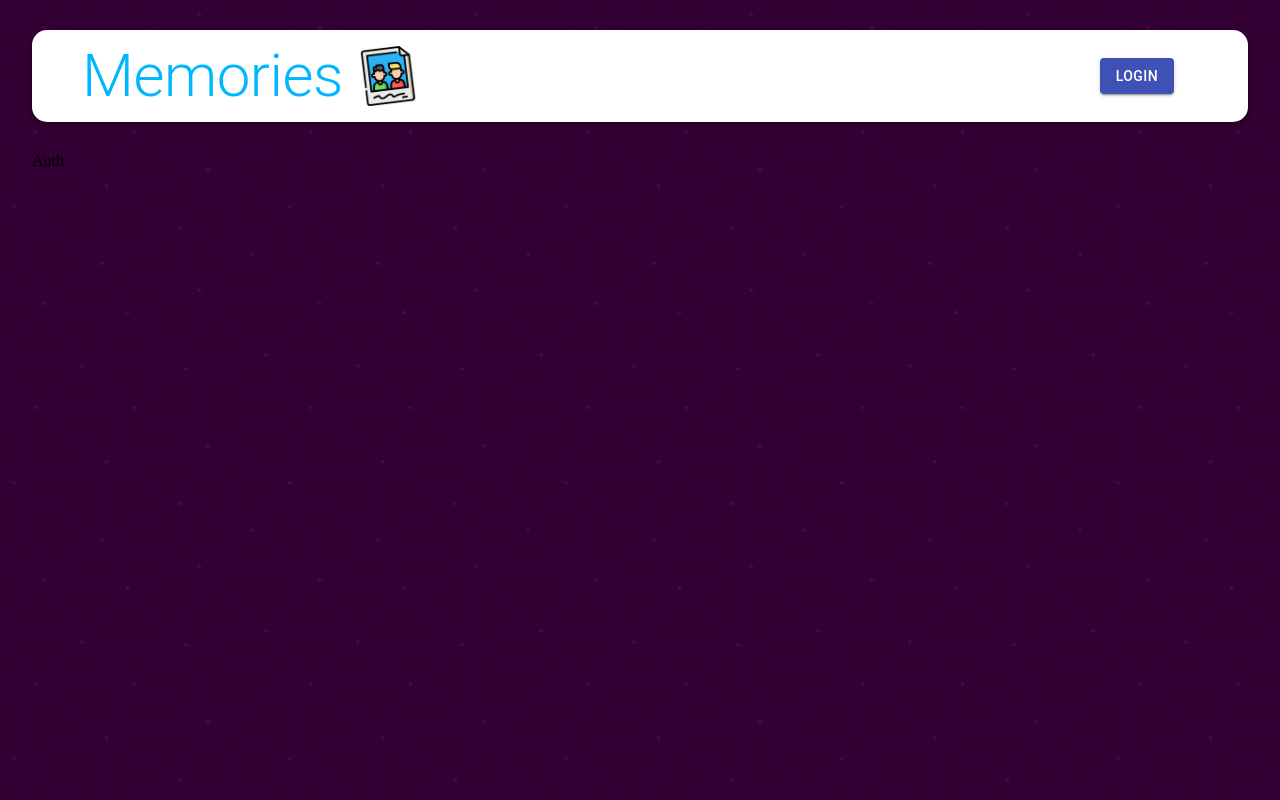
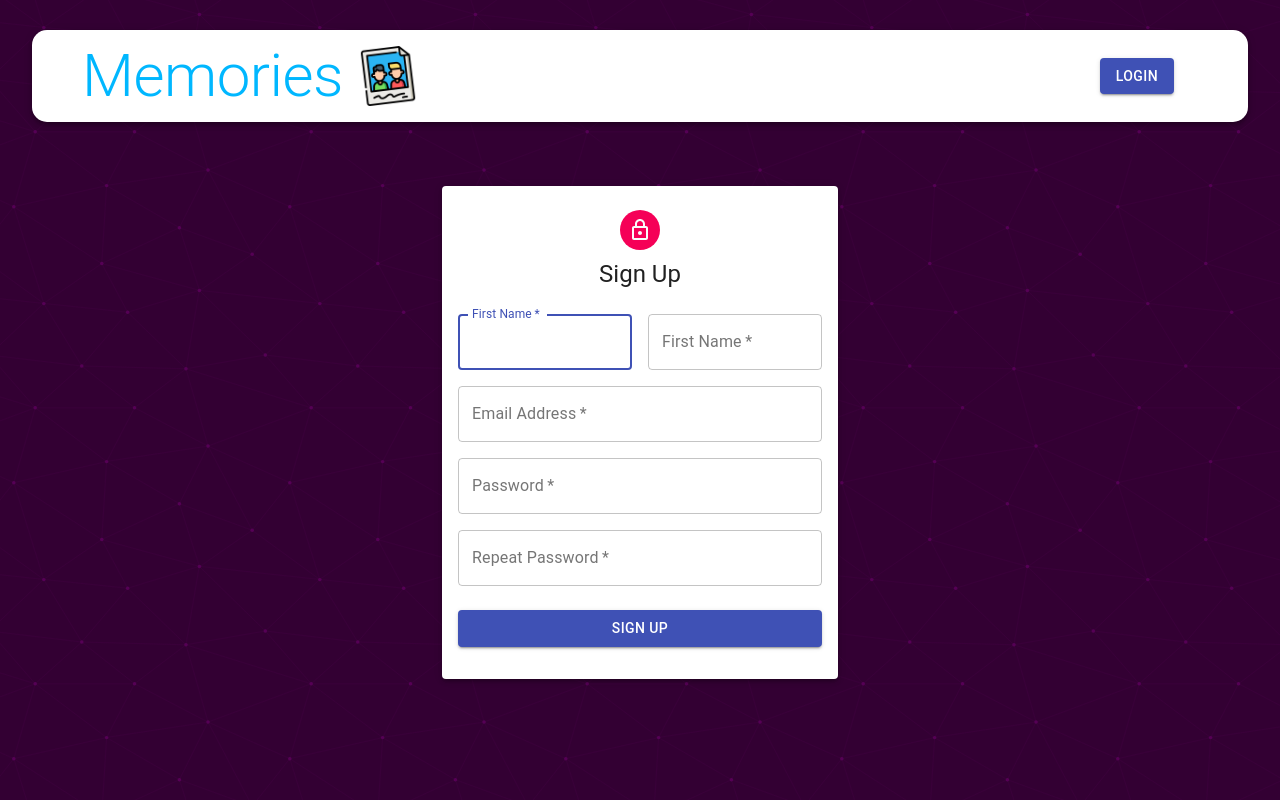
Before and after one commit to voidGlitch/BlogBuster, a React (Create React App) app in the folder client/: page /auth in a window 1280 px wide. Built offline with nearby package versions, Linux system fonts and the light colour scheme.

Commit message:
Added Sign Up page

```diff
--- a/client/src/components/Auth/Auth.js
+++ b/client/src/components/Auth/Auth.js
@@ -1,8 +1,88 @@
-import React from "react";
+import React, { useState } from "react";
+import {
+  Avatar,
+  Button,
+  Paper,
+  Grid,
+  Typography,
+  Container,
+} from "@material-ui/core";
+import useStyles from "./styles";
+import LockOutlinedIcon from "@material-ui/icons/LockOutlined";
+import Input from "./Input";
 
 const Auth = () => {
-  const state = "Null";
-  return <div>Auth</div>;
+  const classes = useStyles();
+  const [showPassword, setShowPassword] = useState(false);
+  const isSignUp = true;
+
+  const handleShowPassword = () =>
+    setShowPassword((prevShowpassword) => !prevShowpassword);
+
+  const handleSubmit = () => {};
+  const handleChange = () => {};
+
+  return (
+    <Container component="main" maxWidth="xs">
+      <Paper className={classes.paper} elevation={3}>
+        <Avatar className={classes.avatar}>
+          <LockOutlinedIcon />
+        </Avatar>
+        <Typography variant="h5">{isSignUp ? "Sign Up" : "Sign In"}</Typography>
+        <form className={classes.form} onSubmit={handleSubmit}>
+          <Grid container spacing={2}>
+            {isSignUp && (
+              <>
+                <Input
+                  name="firstName"
+                  label="First Name"
+                  handleChange={handleChange}
+                  autoFocus
+                  half
+                />
+                <Input
+                  name="firstName"
+                  label="First Name"
+                  handleChange={handleChange}
+                  half
+                />
+              </>
+            )}
+            <Input
+              name="email"
+              label="Email Address"
+              handleChange={handleChange}
+              type="email"
+            />
+            <Input
+              name="password"
+              label="Password"
+              handleChange={handleChange}
+              type={showPassword ? "text" : "password"}
+              handleShowPassword={handleShowPassword}
+            />
+            {isSignUp && (
+              <Input
+                name="confirmPassword"
+                label="Repeat Password"
+                handleChange={handleChange}
+                type="password"
+              />
+            )}
+          </Grid>
+          <Button
+            type="submit"
+            fullWidth
+            variant="contained"
+            color="primary"
+            className={classes.submit}
+          >
+            {isSignUp ? "Sign Up" : "Sign In"}
+          </Button>
+        </form>
+      </Paper>
+    </Container>
+  );
 };
 
 export default Auth;
--- /dev/null
+++ b/client/src/components/Auth/Input.js
@@ -0,0 +1,42 @@
+import React from "react";
+import { TextField, Grid, InputAdornment, IconButton } from "@material-ui/core";
+import Visibility from "@material-ui/icons/Visibility";
+import VisibilityOff from "@material-ui/icons/VisibilityOff";
+
+const Input = ({
+  half,
+  name,
+  handleChange,
+  label,
+  autoFocus,
+  type,
+  handleShowPassword,
+}) => {
+  return (
+    <Grid item xs={12} sm={half ? 6 : 12}>
+      <TextField
+        name={name}
+        onChange={handleChange}
+        variant="outlined"
+        required
+        fullWidth
+        label={label}
+        autoFocus={autoFocus}
+        type={type}
+        InputProps={
+          name === "password" && {
+            endAdorement: (
+              <InputAdornment position="end">
+                <IconButton onClick={handleShowPassword}>
+                  {type === "password" ? <Visibility /> : <VisibilityOff />}
+                </IconButton>
+              </InputAdornment>
+            ),
+          }
+        }
+      />
+    </Grid>
+  );
+};
+
+export default Input;
--- /dev/null
+++ b/client/src/components/Auth/styles.js
@@ -0,0 +1,30 @@
+import { makeStyles } from "@material-ui/core/styles";
+
+export default makeStyles((theme) => ({
+  paper: {
+    marginTop: theme.spacing(8),
+    display: "flex",
+    flexDirection: "column",
+    alignItems: "center",
+    padding: theme.spacing(2),
+  },
+  root: {
+    "& .MuiTextField-root": {
+      margin: theme.spacing(1),
+    },
+  },
+  avatar: {
+    margin: theme.spacing(1),
+    backgroundColor: theme.palette.secondary.main,
+  },
+  form: {
+    width: "100%", // Fix IE 11 issue.
+    marginTop: theme.spacing(3),
+  },
+  submit: {
+    margin: theme.spacing(3, 0, 2),
+  },
+  googleButton: {
+    marginBottom: theme.spacing(2),
+  },
+}));
```
Also changed, not shown: 1 other file (tests, documents, lock files or other folders).
